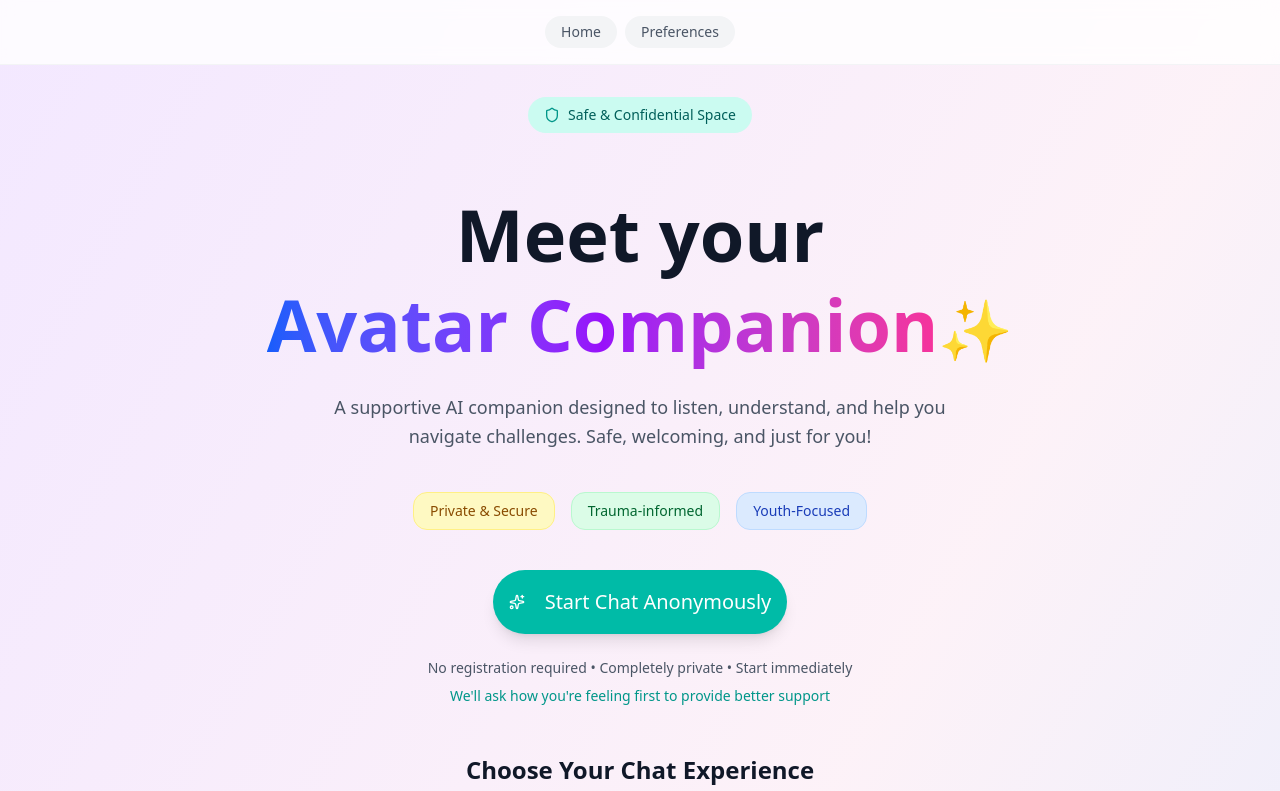
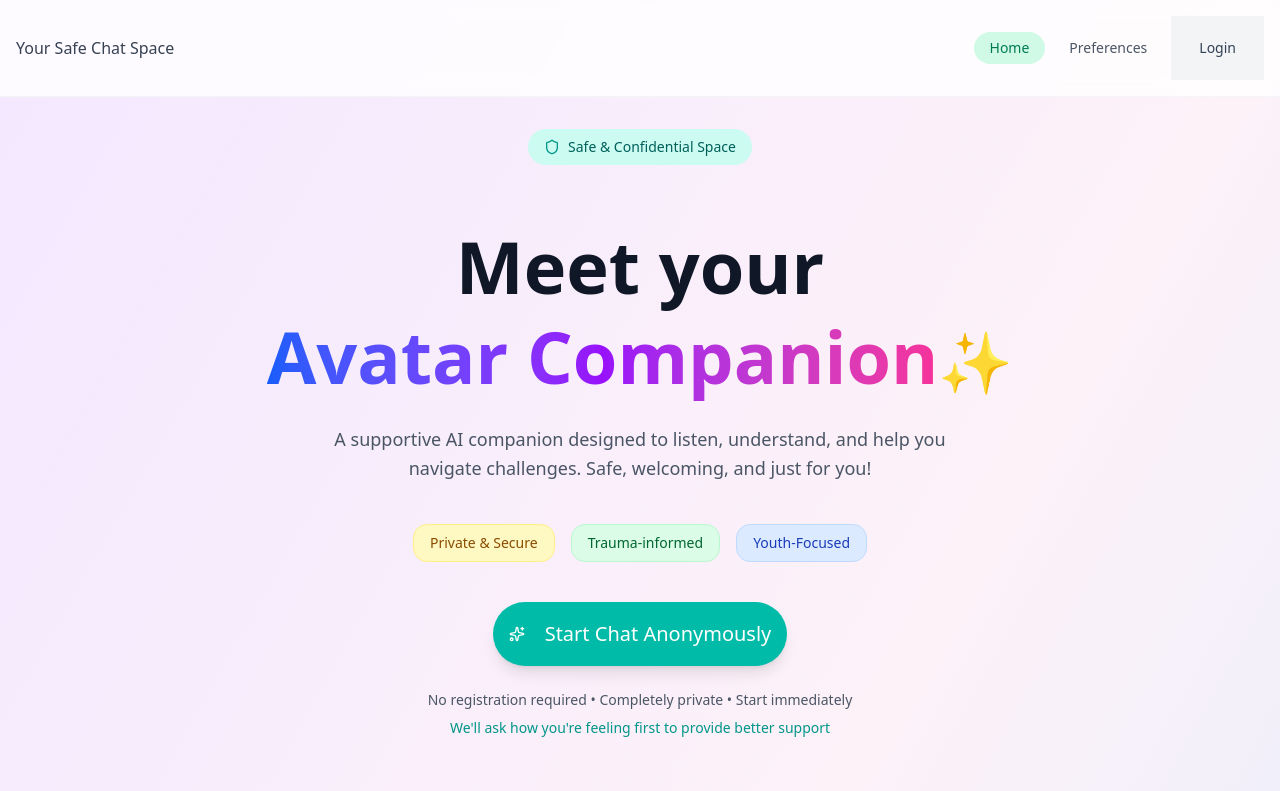
Before and after one commit to aiavatarchatbot-404FoundPath/Deco, a Next.js app in the folder chatbot-app/: page / in a window 1280 px wide. Shown: the top 791 px of the page. Built offline with nearby package versions, Linux system fonts and the light colour scheme; no server answers.

Commit message:
feat: update NavBar

```diff
--- a/chatbot-app/components/Navbar.tsx
+++ b/chatbot-app/components/Navbar.tsx
@@ -1,30 +1,44 @@
 "use client";
 
-import React from 'react';
-import { Button } from './ui/button';
-import { useRouter } from 'next/navigation';
+import { useEffect, useState } from "react";
+import { supabase } from "@/lib/supabaseClient";
+import { Button } from "./ui/button";
+import { useRouter } from "next/navigation";
 
 interface NavbarProps {
   onNavigate: (screen: string) => void;
   isLoggedIn: boolean;
-  currentPage?: string;
 }
 
-export default function Navbar({ onNavigate, isLoggedIn, currentPage }: NavbarProps) {
+export default function Navbar({ onNavigate }: { onNavigate: (s: string) => void }) {
+  const [isLoggedIn, setIsLoggedIn] = useState(false);
   const router = useRouter();
 
+  useEffect(() => {
+    supabase.auth.getUser().then(({ data }) => {
+      setIsLoggedIn(!!data.user);
+    });
+
+    const { data: subscription } = supabase.auth.onAuthStateChange((_event, session) => {
+      setIsLoggedIn(!!session?.user);
+    });
+
+    return () => subscription.subscription.unsubscribe();
+  }, []);
+
+
   return (
-    <nav className="flex items-center justify-center p-4 bg-white/80 backdrop-blur-sm border-b border-gray-100">
+    <nav className="flex items-center justify-between p-4 bg-white/80 backdrop-blur-sm border-b border-gray-100">
+      <div className="flex items-center space-x-1">
+        <span className="font-medium text-gray-700">Your Safe Chat Space</span>
+      </div>
+
       <div className="flex items-center space-x-2">
         <Button
-          onClick={() => onNavigate('/')}
+          onClick={() => onNavigate('welcome')}
           variant="ghost"
           size="sm"
-          className={`px-4 py-1 rounded-full text-sm transition-colors ${
-            currentPage === '/welcome' || currentPage === 'welcome' || currentPage === 'home'
-              ? 'bg-emerald-100 text-emerald-700 hover:bg-emerald-200'
-              : 'bg-gray-100 text-gray-600 hover:bg-gray-200'
-          }`}
+          className="bg-emerald-100 text-emerald-700 hover:bg-emerald-200 px-4 py-1 rounded-full text-sm"
         >
           Home
         </Button>
@@ -32,14 +46,25 @@ export default function Navbar({ onNavigate, isLoggedIn, currentPage }: NavbarPr
           onClick={() => onNavigate('settings')}
           variant="ghost"
           size="sm"
-          className={`px-4 py-1 rounded-full text-sm transition-colors ${
-            currentPage === 'settings'
-              ? 'bg-emerald-100 text-emerald-700 hover:bg-emerald-200'
-              : 'bg-gray-100 text-gray-600 hover:bg-gray-200'
-          }`}
+          className="text-gray-600 hover:bg-gray-100 px-4 py-1 rounded-full text-sm"
         >
           Preferences
         </Button>
+
+       <nav className="flex justify-end p-4 bg-gray-100">
+
+        {isLoggedIn ? (
+          <Button onClick={() => router.push("/profile")} variant="ghost" size="sm">
+            Profile
+          </Button>
+        ) : (
+          <Button onClick={() => router.push("/login")} variant="ghost" size="sm">
+            Login
+          </Button>
+        )}
+
+    </nav>
+
       </div>
     </nav>
   );
```
